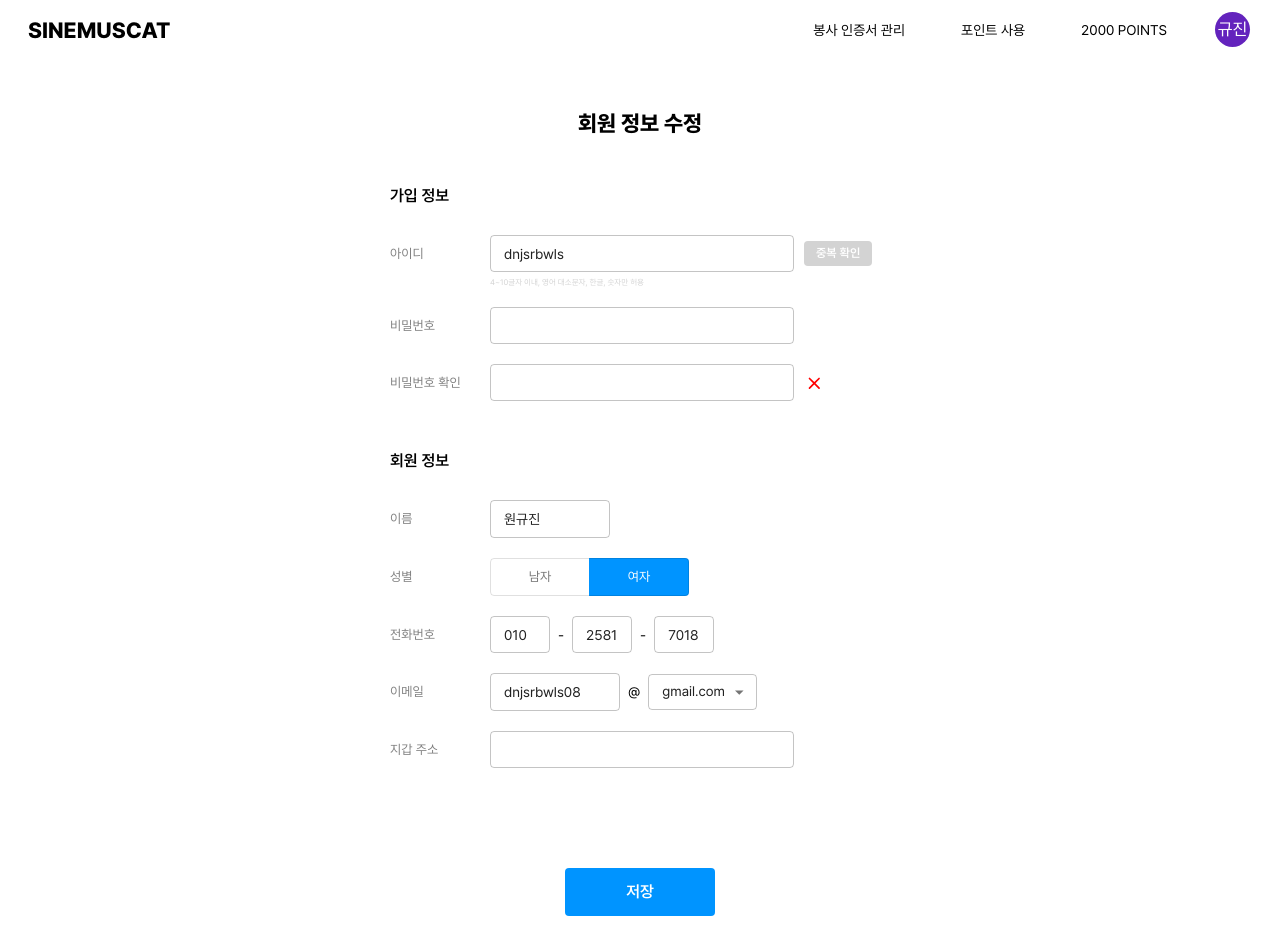
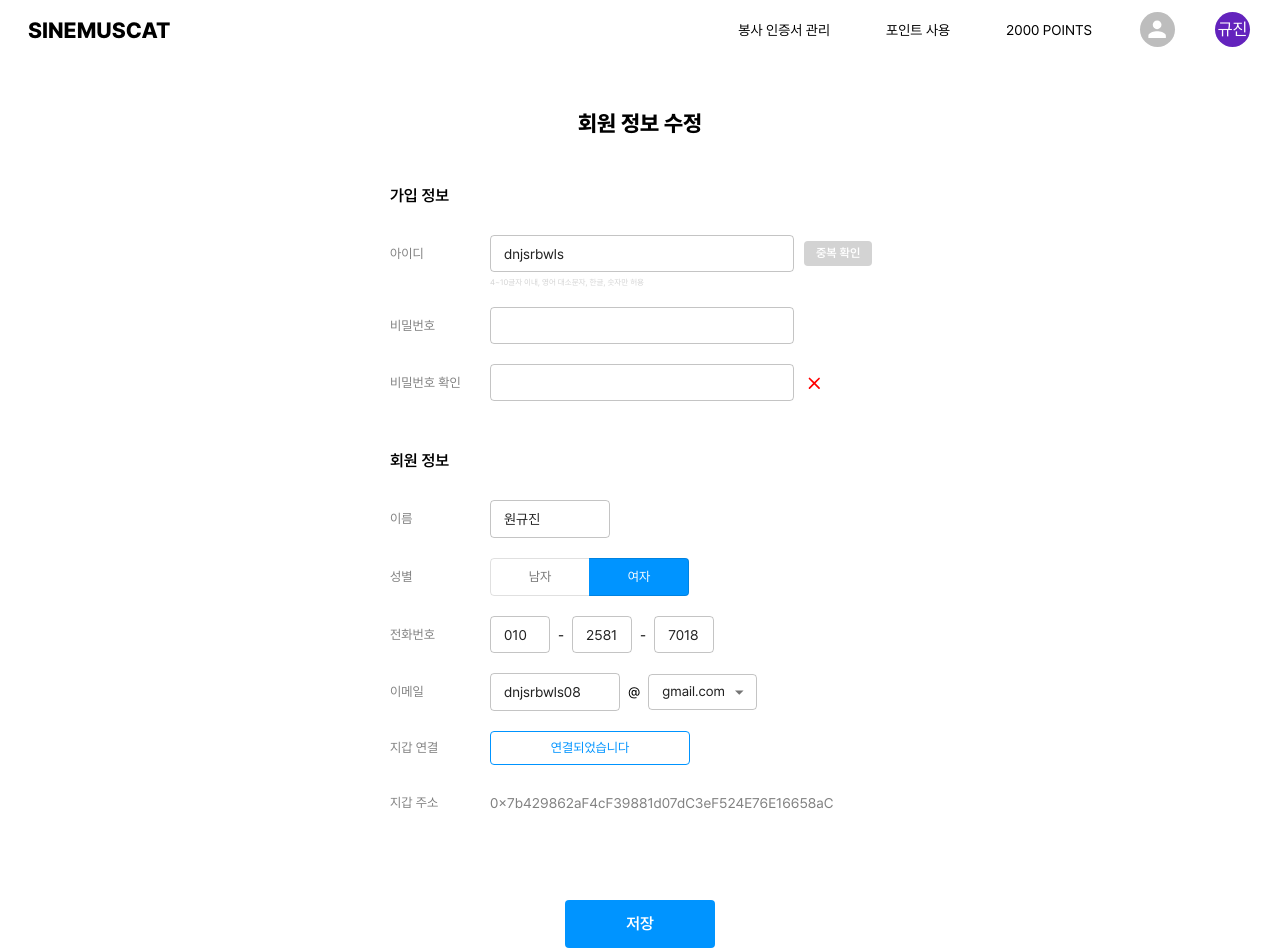
Before and after one commit to Sinemuscat/SineMuscat, a React (Create React App) app in the folder frontend/: page /edituserinfo in a window 1280 px wide. Shown: the top 952 px of the page. Built offline with nearby package versions, Linux system fonts and the light colour scheme.

Commit message:
여러 페이지 조금씩 수정

```diff
--- a/frontend/src/components/CreateCertModal.js
+++ b/frontend/src/components/CreateCertModal.js
@@ -7,10 +7,16 @@ import Error from '@mui/icons-material/WarningRounded';
 
 function CreateCertModal() {
     const [open, setOpen] = useState(false);
-    const [error, setError] = useState(false);
+    const [error, setError] = useState(true);
 
-    const handleOpen = () => setOpen(true);
-    const handleClose = () => setOpen(false);
+    const handleOpen = () => {
+        setOpen(true);
+    }
+
+    const handleClose = () => {
+        setOpen(false);
+        setError(!error);
+    }
 
     return (
         <>
--- a/frontend/src/components/Header.js
+++ b/frontend/src/components/Header.js
@@ -17,6 +17,14 @@ function Header() {
         } else {
             navigate('/mypage');
         }
+    };
+
+    const onClickUser1 = () => {
+        navigate('/login');
+    };
+
+    const onClickUser2 = () => {
+        navigate('/mypage');
     };
 
     const onClickCert = () => {
@@ -40,11 +48,13 @@ function Header() {
                         <Box><Menu onClick={onClickCert}>봉사 인증서 관리</Menu></Box>
                         <Box><Menu onClick={onClickUsePoints}>포인트 사용</Menu></Box>
                         <Box><Menu onClick={onClickManagePoints}>2000 Points</Menu></Box>
-                        {
+                        <CustomAvatar onClick={onClickUser1} />
+                        <LoginAvatar onClick={onClickUser2}>규진</LoginAvatar>
+                        {/* {
                             login ?
                             <LoginAvatar onClick={onClickUser}>규진</LoginAvatar> :
                             <CustomAvatar onClick={onClickUser} />
-                        }
+                        } */}
                     </Stack>
                 </Stack>
             </Frame>
--- a/frontend/src/pages/EditUserInfoPage.js
+++ b/frontend/src/pages/EditUserInfoPage.js
@@ -9,6 +9,8 @@ import Header from '../components/Header';
 function EditUserInfoPage() {
     const [gender, setGender] = useState('female');
     const [email, setEmail] = React.useState('');
+    const [wallet, setWallet] = useState(true);
+
 
     const navigate = useNavigate();
 
@@ -18,6 +20,10 @@ function EditUserInfoPage() {
 
     const handleEmailChange = (event) => {
         setEmail(event.target.value);
+    };
+
+    const onClickWallet = () => {
+        setWallet(!wallet);
     };
 
     return (
@@ -121,11 +127,16 @@ function EditUserInfoPage() {
                         </Select>
                     </ItemStack>
                     <ItemStack direction="row" alignItems='center'>
+                        <ItemTitle>지갑 연결</ItemTitle>
+                        <WalletButton variant={'outlined'} onClick={onClickWallet}>
+                            {wallet ? '연결되었습니다' : 'Metamask 지갑 연결'}
+                        </WalletButton>
+                    </ItemStack>
+                    <ItemStack direction="row" alignItems='center' sx={{height: '35px'}}>
                         <ItemTitle>지갑 주소</ItemTitle>
-                        <TextField
-                            size="small"
-                            inputProps={{style: {fontSize: 14, fontFamily: 'PretendardL'}}}
-                        />
+                        <Box sx={{color: 'grey', fontSize: 14}}>
+                            {wallet ? '0x7b429862aF4cF39881d07dC3eF524E76E16658aC' : ''}
+                        </Box>
                     </ItemStack>
                 </Stack>
                 <SaveButton>저장</SaveButton>
@@ -202,12 +213,20 @@ const NumberField = styled(TextField)(() => ({
     width: 60,
 }));
 
+const WalletButton = styled(Button)({
+    width: 200,
+    fontFamily: 'PretendardL',
+    fontSize: 13,
+    color: '#0094FF',
+    border: '1px solid #0094FF',
+});
+
 const SaveButton = styled(Button)(() => ({
     position: 'relative',
     left: '50%',
     transform: 'translate(-50%, 0)',
     width: 150,
-    marginTop: 100,
+    marginTop: 80,
     padding: 10,
     fontFamily: 'PretendardM',
     fontSize: 16,
--- a/frontend/src/pages/FindPwPage.js
+++ b/frontend/src/pages/FindPwPage.js
@@ -100,7 +100,8 @@ const Body = styled(Stack)(() => ({
     position: 'relative',
     left: '50%',
     transform: 'translate(-50%, 0)',
-    marginTop: 20,
+    marginTop: 10,
+    paddingBottom: 80,
 }));
 
 const CustomStack = styled(Stack)(() => ({
--- a/frontend/src/pages/LoginPage.js
+++ b/frontend/src/pages/LoginPage.js
@@ -35,6 +35,13 @@ function LoginPage() {
                     inputProps={{style: {fontSize: 14, fontFamily: 'PretendardL'}}}
                     InputLabelProps={{style: {fontSize: 14, fontFamily: 'PretendardL'}}}
                 />
+                <TextField
+                    fullWidth
+                    label="지갑 주소"
+                    margin="dense"
+                    inputProps={{style: {fontSize: 14, fontFamily: 'PretendardL'}}}
+                    InputLabelProps={{style: {fontSize: 14, fontFamily: 'PretendardL'}}}
+                />
                 <LoginButton>로그인</LoginButton>
                 <SubGrid container justifyContent='space-between'>
                     <SubButton onClick={onClickSignup}>회원가입</SubButton>
@@ -60,6 +67,7 @@ const Body = styled(Box)(() => ({
     left: '50%',
     width: 320,
     marginTop: 10,
+    paddingBottom: 80,
     transform: 'translate(-50%, 0)',
 }));
 
--- a/frontend/src/pages/MyPage.js
+++ b/frontend/src/pages/MyPage.js
@@ -31,7 +31,7 @@ function MyPage() {
             <Body container spacing={2}>
                 <Grid item xs={6} alignItems="center">
                     <Item alignItems="center" spacing={2}>
-                        <Avatar sx={{width: 80, height: 80, backgroundColor: '#6323BD', fontSize: 40}}>GJ</Avatar>
+                        <Avatar sx={{width: 80, height: 80, backgroundColor: '#6323BD', fontSize: 40}}>규진</Avatar>
                         <Stack direction="row" alignItems="end">
                             <Box sx={{fontSize: 30, fontFamily: 'PretendardB'}}>원규진</Box>
                             <Box sx={{fontSize: 20, margin: '0 0 1px 5px', fontFamily: 'PretendardB'}}>님</Box>
@@ -117,6 +117,7 @@ const Body = styled(Grid)(() => ({
     transform: 'translate(-50%, 0)',
     width: 800,
     padding: 10,
+    paddingBottom: 80,
 }));
 
 const Item = styled(Stack)(() => ({
--- a/frontend/src/pages/SignupPage.js
+++ b/frontend/src/pages/SignupPage.js
@@ -10,6 +10,7 @@ function SignupPage() {
     const [step, setStep] = useState(true);
     const [gender, setGender] = useState('male');
     const [email, setEmail] = React.useState('');
+    const [wallet, setWallet] = useState(false);
 
     const navigate = useNavigate();
     const onClickSetStep = () => {
@@ -22,6 +23,10 @@ function SignupPage() {
 
     const handleEmailChange = (event) => {
         setEmail(event.target.value);
+    };
+
+    const onClickWallet = () => {
+        setWallet(!wallet);
     };
 
     return (
@@ -142,11 +147,16 @@ function SignupPage() {
                             </Select>
                         </ItemStack>
                         <ItemStack direction="row" alignItems='center'>
+                            <ItemTitle>지갑 연결</ItemTitle>
+                            <WalletButton variant={'outlined'} onClick={onClickWallet}>
+                                {wallet ? '연결되었습니다' : 'Metamask 지갑 연결'}
+                            </WalletButton>
+                        </ItemStack>
+                        <ItemStack direction="row" alignItems='center' sx={{height: '35px'}}>
                             <ItemTitle>지갑 주소</ItemTitle>
-                            <TextField
-                                size="small"
-                                inputProps={{style: {fontSize: 14, fontFamily: 'PretendardL'}}}
-                            />
+                            <Box sx={{color: 'grey', fontSize: 14}}>
+                                {wallet ? '0x7b429862aF4cF39881d07dC3eF524E76E16658aC' : ''}
+                            </Box>
                         </ItemStack>
                     </Stack>
                     <SignupButton>가입</SignupButton>
@@ -271,12 +281,20 @@ const NumberField = styled(TextField)(() => ({
     width: 60,
 }));
 
+const WalletButton = styled(Button)({
+    width: 200,
+    fontFamily: 'PretendardL',
+    fontSize: 13,
+    color: '#0094FF',
+    border: '1px solid #0094FF',
+});
+
 const SignupButton = styled(Button)(() => ({
     position: 'relative',
     left: '50%',
     transform: 'translate(-50%, 0)',
     width: 150,
-    marginTop: 100,
+    marginTop: 80,
     padding: 10,
     fontFamily: 'PretendardM',
     fontSize: 16,
```
